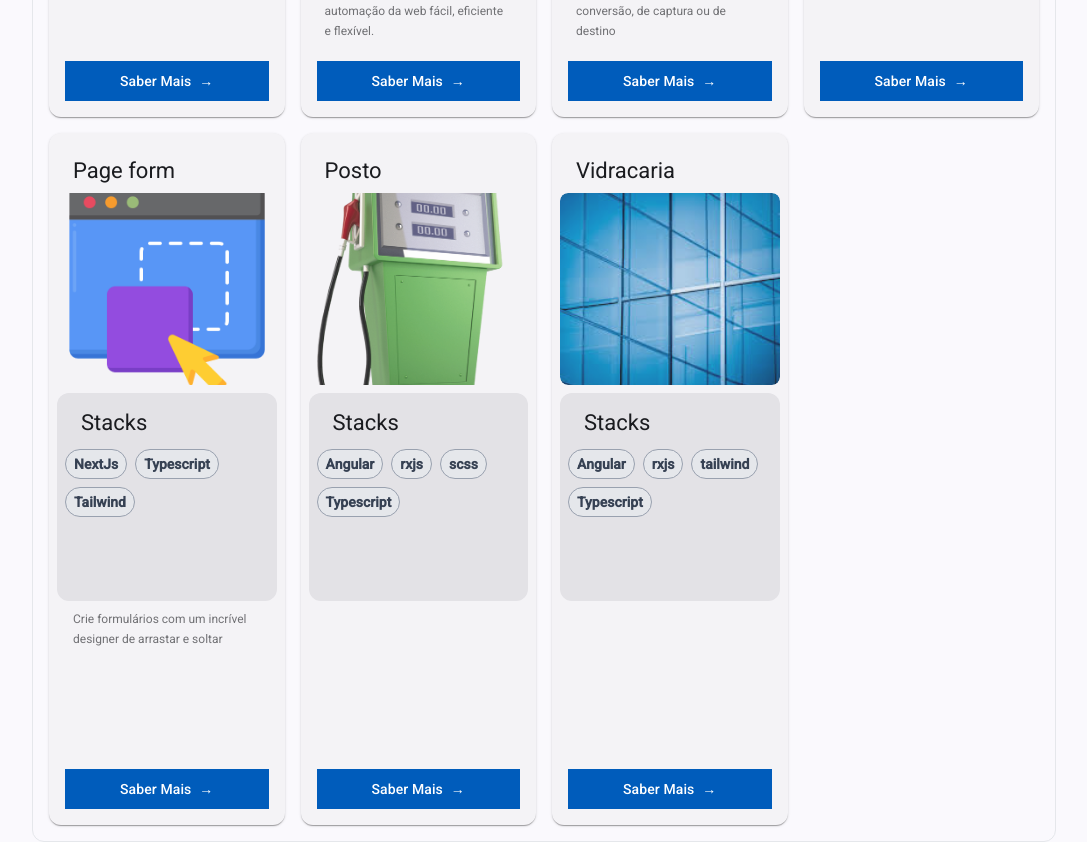
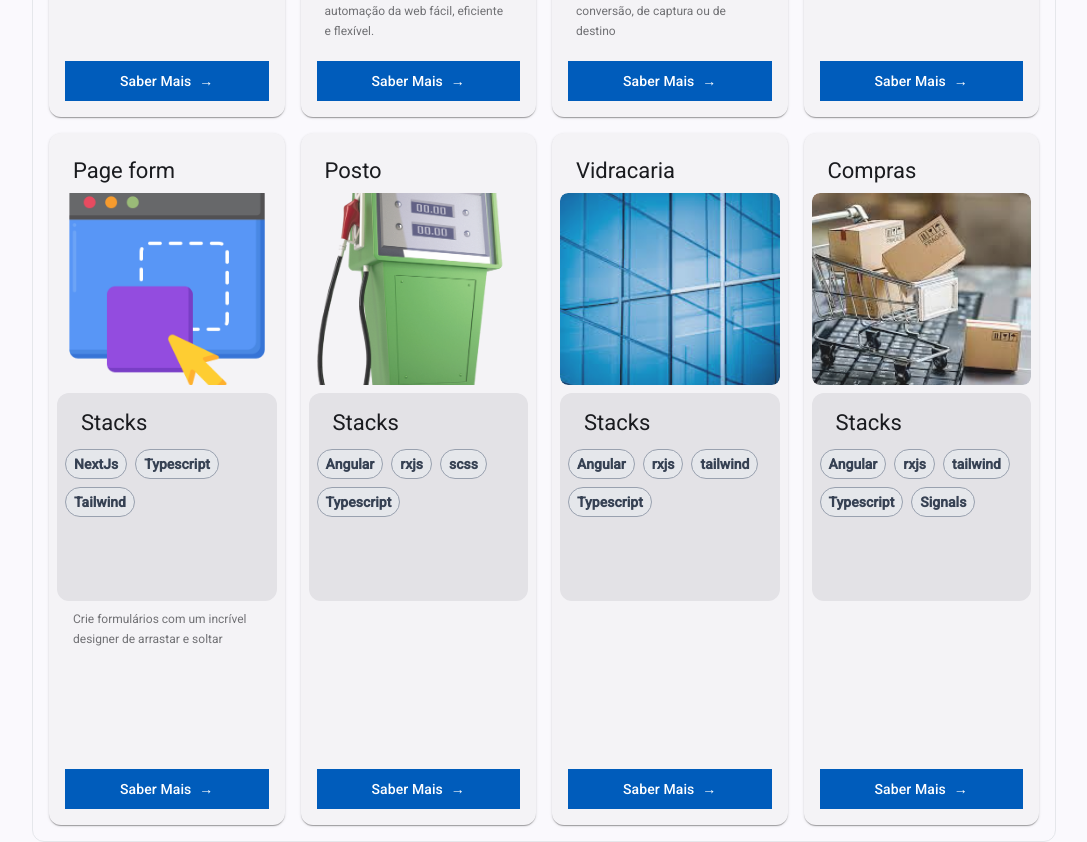
Before and after one commit to GITGARDS/app-portifolio, an Angular app: page / in a window 1280 px wide. Shown: the part 3020-3862 px from the top of the page, without its empty margins (96-1183 px from the left). Built offline with nearby package versions, Linux system fonts and the light colour scheme.

Commit message:
feat: app-compras

```diff
--- a/src/app/shared/mock.ts
+++ b/src/app/shared/mock.ts
@@ -212,4 +212,11 @@ export const MOCK_PROJETOS: MockProjetoModel[] = [
     capa: 'images/projetos/app-vidros.jpg',
     stacks: ['Angular', 'rxjs','tailwind', 'Typescript'],
   },
+  {
+    titulo: 'Compras',
+    descricao: '',
+    href: 'https://app-compras-seven.vercel.app',
+    capa: 'images/projetos/app-compras.jpg',
+    stacks: ['Angular', 'rxjs','tailwind', 'Typescript', 'Signals'],
+  },
 ];
```
Also changed, not shown: public/images/projetos/app-compras.jpg (added).
